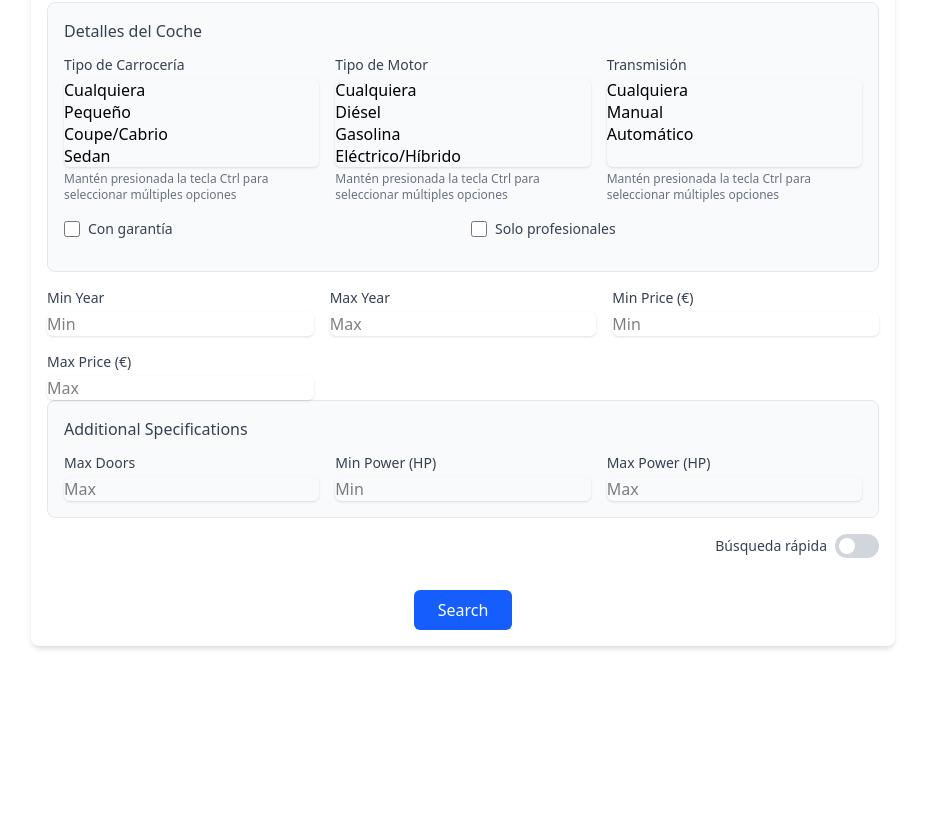
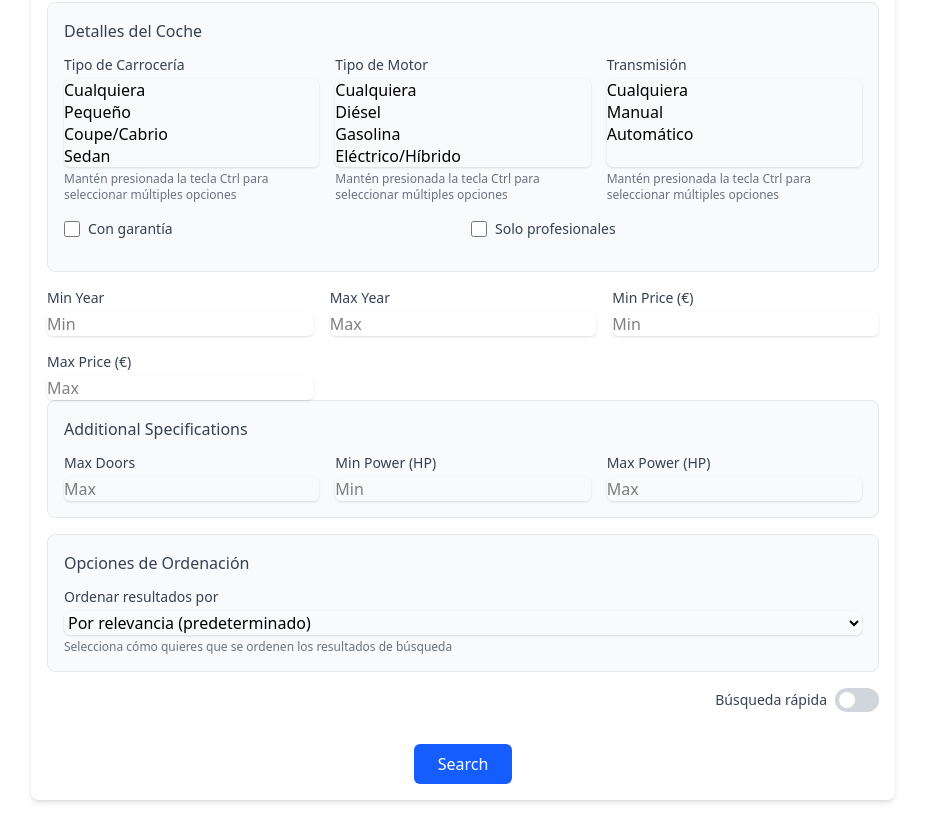
Before and after one commit to DanielArmas22/scrapper-front, a Next.js app: page /wallapop in a window 1280 px wide. Shown: the part 338-1178 px from the top of the page, without its empty margins (177-1102 px from the left). Before the commit the page ends 1024 px from the top, so only its background shows below. Built offline with nearby package versions, Linux system fonts and the light colour scheme; no server answers.

Commit message:
cambios de filtros por orden

```diff
--- a/src/components/wallapop/SearchForm.jsx
+++ b/src/components/wallapop/SearchForm.jsx
@@ -2,6 +2,7 @@ import { useState } from "react";
 import CarDetails from "@/components/wallapop/form-sections/CarDetails";
 import YearPriceRange from "@/components/wallapop/form-sections/YearPriceRange";
 import AdditionalSpecs from "@/components/wallapop/form-sections/AdditionalSpecs";
+import SortOptions from "@/components/wallapop/form-sections/SortOptions";
 import SearchTypeToggle from "@/components/common/SearchTypeToggle";
 
 const SearchForm = ({ onSubmit }) => {
@@ -62,7 +63,7 @@ const SearchForm = ({ onSubmit }) => {
       category_ids: 100,
       latitude: 40.41956,
       longitude: -3.69196,
-      filters_source: "search_box",
+      filters_source: "deep_link",
     };
 
     // Combinar con los parámetros del formulario
@@ -156,6 +157,7 @@ const SearchForm = ({ onSubmit }) => {
           <CarDetails onChange={handleChange} />
           <YearPriceRange onChange={handleChange} />
           <AdditionalSpecs onChange={handleChange} />
+          <SortOptions onChange={handleChange} />
           <SearchTypeToggle
             isDeepSearch={isDeepSearch}
             onChange={() => setIsDeepSearch(!isDeepSearch)}
--- /dev/null
+++ b/src/components/wallapop/form-sections/SortOptions.jsx
@@ -0,0 +1,36 @@
+import React from "react";
+
+const SortOptions = ({ onChange }) => {
+  return (
+    <div className="bg-gray-50 rounded-lg border border-gray-200 p-4 mb-4">
+      <h6 className="font-medium text-gray-700 mb-3">Opciones de Ordenación</h6>
+      <div>
+        <label
+          htmlFor="order_by"
+          className="block text-sm font-medium text-gray-700 mb-1"
+        >
+          Ordenar resultados por
+        </label>
+        <select
+          className="mt-1 block w-full rounded-md border-gray-300 shadow-sm focus:border-blue-500 focus:ring-blue-500"
+          id="order_by"
+          name="order_by"
+          onChange={onChange}
+        >
+          <option value="most_relevance">
+            Por relevancia (predeterminado)
+          </option>
+          <option value="closest">Por cercanía</option>
+          <option value="price_low_to_high">Precio: de menor a mayor</option>
+          <option value="price_high_to_low">Precio: de mayor a menor</option>
+          <option value="newest">Por los más nuevos primero</option>
+        </select>
+        <p className="text-xs text-gray-500 mt-1">
+          Selecciona cómo quieres que se ordenen los resultados de búsqueda
+        </p>
+      </div>
+    </div>
+  );
+};
+
+export default SortOptions;
```
